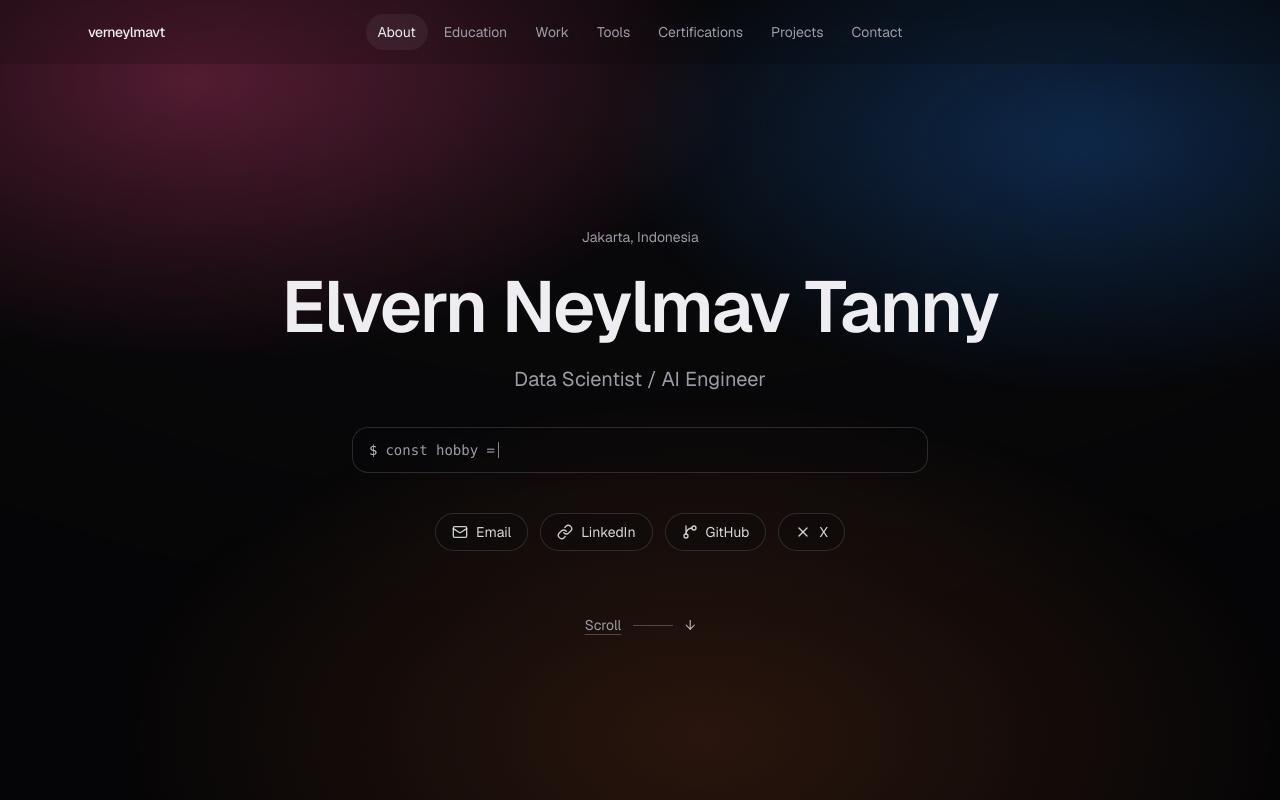
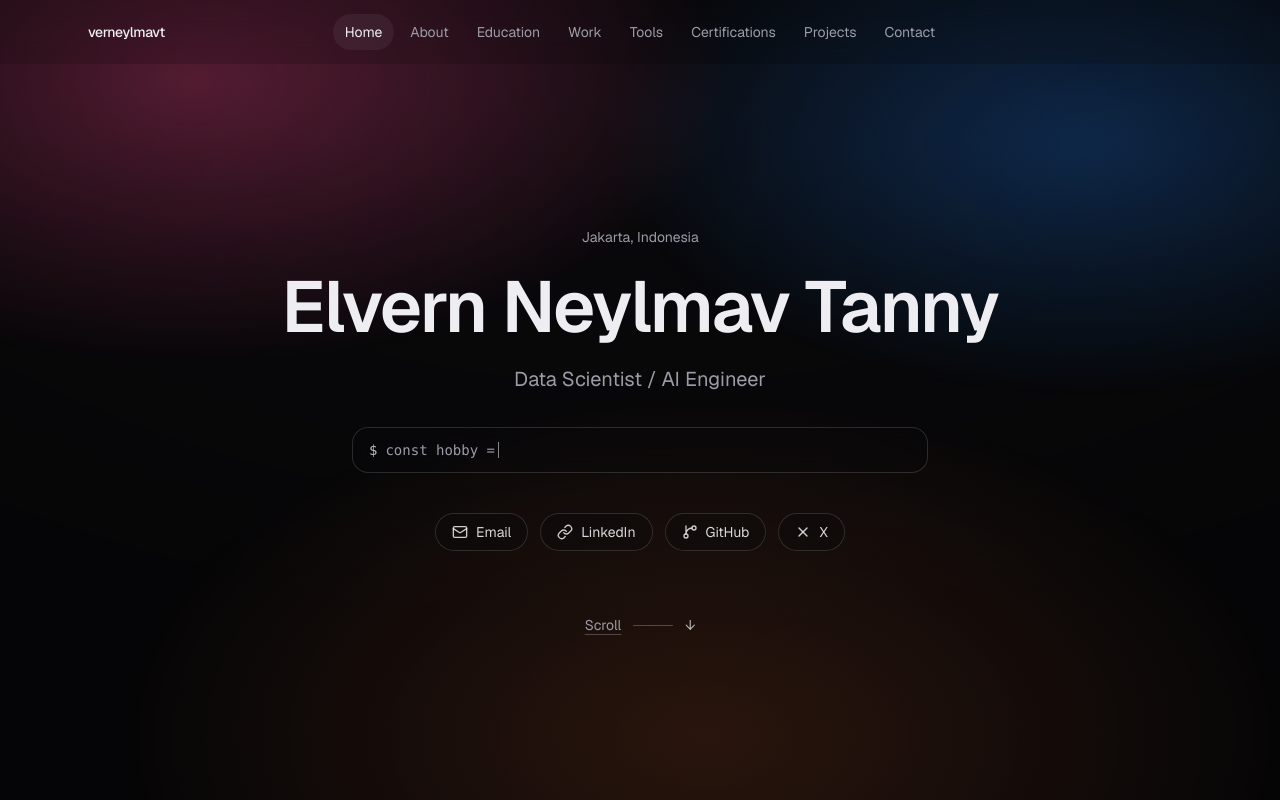
Before and after one commit to verneylmavt/verneylmavt.vercel.app, a Next.js app: page / in a window 1280 px wide. Shown: the top 800 px of the page. Built offline with nearby package versions, Linux system fonts and the light colour scheme.

Commit message:
Update: Add "Home" section to navigation in SitePage component

```diff
--- a/src/components/site/SitePage.tsx
+++ b/src/components/site/SitePage.tsx
@@ -104,6 +104,7 @@ export function SitePage({ content }: { content: SiteContent }) {
   const reducedMotion = useReducedMotion();
   const sections = React.useMemo<NavSection[]>(
     () => [
+      { id: "top", label: "Home" },
       { id: "about", label: "About" },
       { id: "education", label: "Education" },
       { id: "experience", label: "Work" },
```
Also changed, not shown: 1 other file (tests, documents, lock files or other folders).
